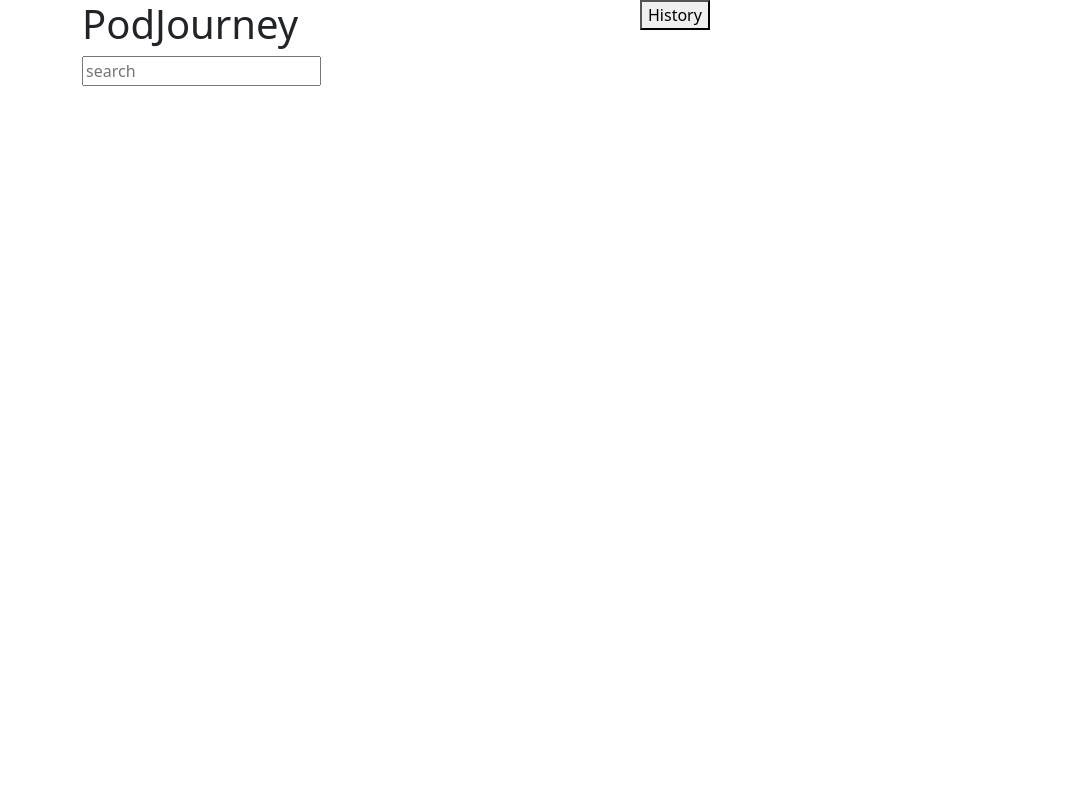
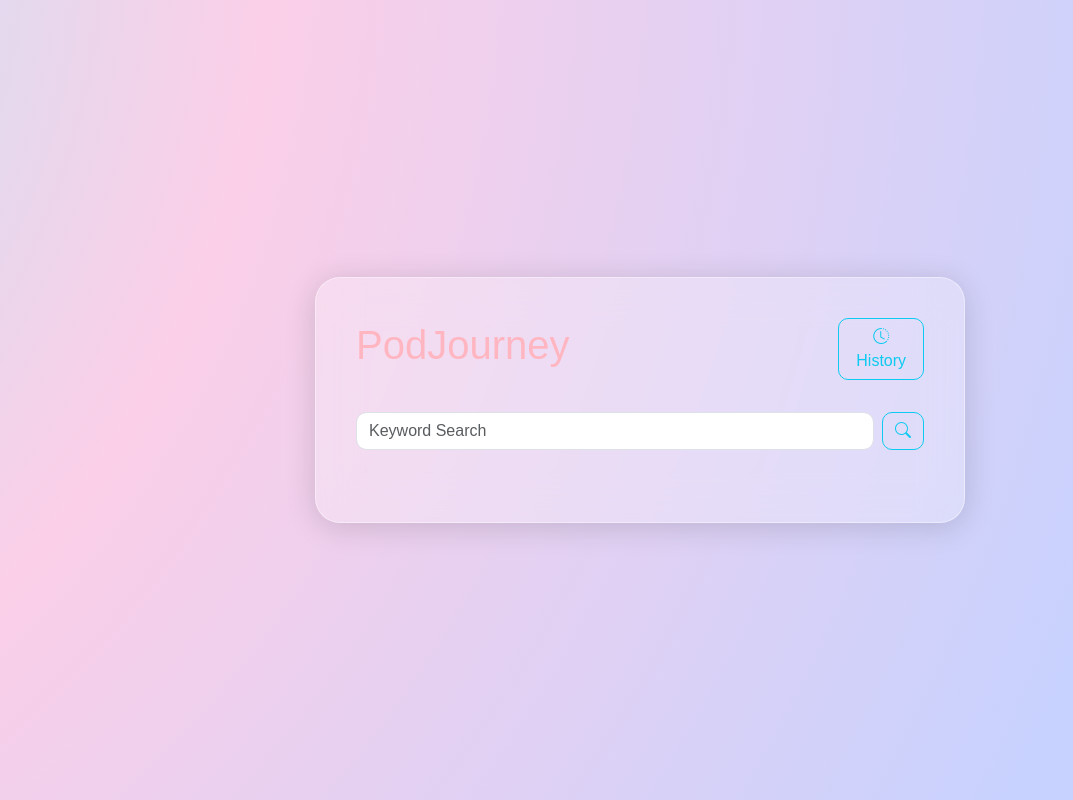
Before and after one commit to ashlinrnn/my-phase-1-project, a website: page index.html in a window 1280 px wide. Shown: the whole page, without its empty margins (0-1073 px from the left). Drawn offline with nearby package versions, Linux system fonts and the light colour scheme.

Commit message:
more code to file

```diff
--- a/index.html
+++ b/index.html
@@ -5,26 +5,44 @@
   <meta name="viewport" content="width=device-width, initial-scale=1.0">
   <title>PodJourney</title>
   <link rel="stylesheet" href="https://cdn.jsdelivr.net/npm/bootstrap@5.3.8/dist/css/bootstrap.min.css">
-    <link rel="stylesheet" href="./style.css">
+  <link rel="stylesheet" href="style.css">
   <link rel="stylesheet" href="./assets/bootstrap-icons/font/bootstrap-icons.min.css">
-    <script src="./index.js" defer></script>
-    <script src="https://cdn.jsdelivr.net/npm/bootstrap@5.3.8/dist/js/bootstrap.bundle.min.js" defer ></script>
+  <script src="https://cdn.jsdelivr.net/npm/bootstrap@5.3.8/dist/js/bootstrap.bundle.min.js" defer></script>
+  <script src="index.js" defer></script>
 </head>
-<body class="container">
-    <header>
+
+<body>
+  <div class="stars"></div>
+  <div class="glass-card">
+    <header class="d-flex justify-content-between align-items-center mb-3">
       <h1>PodJourney</h1>
-        <div>
-       <button>History</button>
+      <button type="button" class="btn btn-outline-info" data-bs-toggle="offcanvas" data-bs-target="#History">
+        <i class="bi bi-clock-history"></i> History
+      </button>
+    </header>
 
-        </div>
-    </header>
     <main>
-        <section>
-            <input placeholder="search">
+      <section class="d-flex gap-2 py-3">
+        <input id="searchInput" placeholder="Keyword Search" class="form-control">
+        <button id="searchBtn" class="btn btn-outline-info">
+          <i class="bi bi-search"></i>
+        </button>
+      </section>
+
+      <section id="podcastResults" class="row g-3 mt-3">
+        <!-- Podcast cards will appear here -->
       </section>
     </main>
+  </div>
 
-
-
+  <div class="offcanvas offcanvas-end" tabindex="-1" id="History" aria-labelledby="offcanvasRightLabel">
+    <div class="offcanvas-header">
+      <h5 class="offcanvas-title" id="offcanvasRightLabel">History</h5>
+      <button type="button" class="btn-close" data-bs-dismiss="offcanvas" aria-label="Close"></button>
+    </div>
+    <div class="offcanvas-body">
+      Recently Played
+    </div>
+  </div>
 </body>
 </html>
--- a/style.css
+++ b/style.css
@@ -3,5 +3,49 @@ header{
 }
 
 header h1{
-    width: 50%;
+    width: 100%;
+    color: lightpink;
 }
+
+body {
+  margin: 0;
+  height: 100vh;
+  display: flex;
+  align-items: center;
+  justify-content: center;
+  background: radial-gradient(circle at 20% 20%, #a5f3fc 0%, #fbcfe8 40%, #c7d2fe 80%);
+  background-size: 200% 200%;
+  animation: dreamyGradient 12s ease-in-out infinite;
+  font-family: 'Poppins', sans-serif;
+  color: #1e3a8a;
+}
+
+
+@keyframes dreamyGradient {
+  0% { background-position: 0% 50%; }
+  50% { background-position: 100% 50%; }
+  100% { background-position: 0% 50%; }
+}
+
+
+
+
+.glass-card {
+  backdrop-filter: blur(20px);
+  background: rgba(255, 255, 255, 0.25);
+  border: 1px solid rgba(255, 255, 255, 0.4);
+  border-radius: 25px;
+  box-shadow: 0 4px 30px rgba(0, 0, 0, 0.15);
+  padding: 40px;
+  width: 90%;
+  max-width: 650px;
+}
+
+
+input.form-control {
+  border-radius: 10px;
+}
+
+.btn-outline-info {
+  border-radius: 10px;
+}
```
Lines whose indentation alone changed are shown as unchanged.
